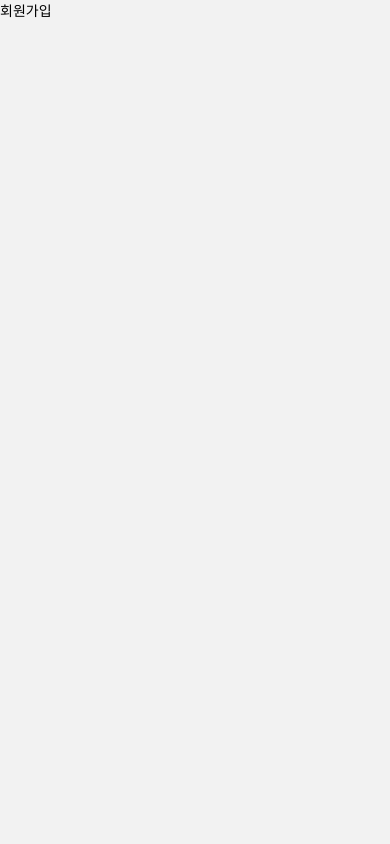
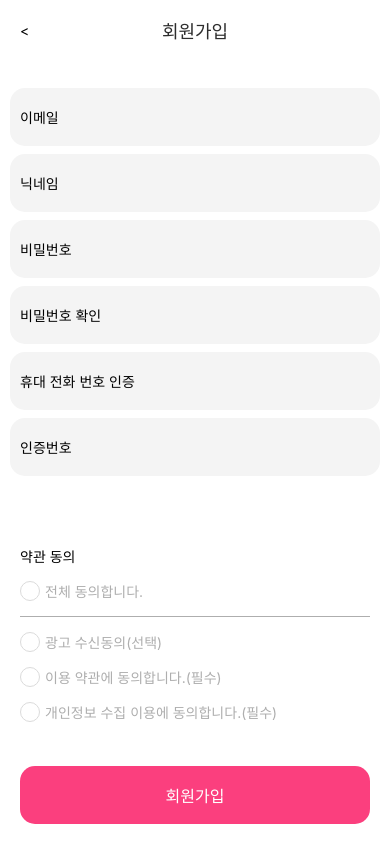
Before and after one commit to dnrgus1127/animores-client, a React Native app: screen /Join in a window 390 px wide. Built offline with nearby package versions, Linux system fonts and the light colour scheme.

Commit message:
공통 스타일 분리, 공통 컴포넌트 분리

```diff
--- a/App.tsx
+++ b/App.tsx
@@ -75,7 +75,23 @@ const App = () => {
                 )
               }}
             />
-            <Stack.Screen name="Join" component={JoinScreen} options={{ title: '회원가입' }} />
+            <Stack.Screen
+              name="Join"
+              component={JoinScreen}
+              options={{
+                title: '회원가입',
+                headerShown: true,
+                header: () => (
+                  <View style={{flexDirection: 'row', padding: 20, backgroundColor: '#fff', height: 60, alignItems: 'center'}}>
+                    <View style={{flex: 1}}><Text>&lt;</Text></View>
+                    <View style={{flex: 1, alignItems: 'center'}}>
+                      <Text style={styles.headerTitle}>회원가입</Text>
+                    </View>
+                    <View style={{flex: 1}}></View>
+                  </View>
+                )
+              }}
+            />
           </Stack.Navigator>
         </NavigationContainer>
       </SafeAreaProvider>
--- /dev/null
+++ b/src/components/BasicCheckbox.tsx
@@ -0,0 +1,67 @@
+import React, { useState } from 'react';
+import { View, Text, TextInput, StyleSheet, Pressable, Image } from "react-native";
+import { IconCheck } from '../assets/icons';
+import { commonStyles } from '../styles/commonStyles';
+
+export interface CheckboxProps {
+  isChecked: boolean;
+  disabled?: boolean;
+  onValueChangeHandler?: (checked: boolean) => void;
+  label?: React.ReactNode;
+  style?: StyleSheet;
+}
+
+const BasicCheckbox = (props: CheckboxProps) => {
+  const { isChecked, disabled, onValueChangeHandler, label } = props;
+
+  const onPressHandeler = () => {
+    if (onValueChangeHandler) {
+      onValueChangeHandler(!isChecked);
+    }
+  }
+
+  return (
+    <Pressable
+      style={styles.checkboxWrap}
+      disabled={disabled}
+      onPress={onPressHandeler}
+    >
+      <View
+        style={[
+          commonStyles.basicCheckbox,
+          isChecked && commonStyles.checked,
+          disabled && commonStyles.disabled,
+        ]}
+      >
+        {isChecked && (
+          <IconCheck style={commonStyles.checkboxIcon} />
+        )}
+      </View>
+
+      {label && (
+        <Text style={[
+          styles.autoLoginLabel,
+          isChecked && styles.checkedLabel,
+        ]}>
+          {label}
+        </Text>
+      )}
+    </Pressable>
+  )
+}
+
+export default BasicCheckbox
+
+
+const styles = StyleSheet.create({
+  checkboxWrap: {
+    flexDirection: 'row',
+    marginTop: 15,
+  },
+  autoLoginLabel: {
+    color: '#AEAEAE',
+  },
+  checkedLabel: {
+    color: '#000',
+  }
+});
--- /dev/null
+++ b/src/components/BasicInput.tsx
@@ -0,0 +1,29 @@
+import React, { useState } from 'react';
+import { TextInput } from "react-native";
+import { commonStyles } from '../styles/commonStyles';
+
+interface InputProps {
+  placeholder?: string;
+  secureTextEntry?: boolean;
+}
+
+const BasicInput = (props:InputProps) => {
+  const { placeholder, secureTextEntry } = props;
+  const [value, setValue] = useState('');
+
+  const onChangeText = (inputText:string) => {
+    setValue(inputText)
+  }
+
+  return (
+    <TextInput
+      style={commonStyles.commonTextInput}
+      onChangeText={onChangeText}
+      value={value}
+      placeholder={placeholder ? placeholder : ''}
+      secureTextEntry={secureTextEntry}
+    />
+  )
+}
+
+export default BasicInput
--- a/src/screens/auth/JoinScreen.tsx
+++ b/src/screens/auth/JoinScreen.tsx
@@ -1,14 +1,79 @@
-import React from "react";
-import { View, Text } from "react-native";
+import React, { useState } from 'react';
+import { View, StyleSheet, Pressable, Text } from "react-native";
+import { commonStyles } from "../../styles/commonStyles";
+import BasicInput from "../../components/BasicInput"
+import BasicCheckbox from "../../components/BasicCheckbox";
 
 const JoinScreen = () => {
+  const [isChecked, setChecked] = useState(false)
+
   return (
-    <View>
-      <Text>
-        회원가입
-      </Text>
+    <View style={commonStyles.container}>
+      <View style={styles.joinInputWrap}>
+        <BasicInput placeholder='이메일' />
+        <BasicInput placeholder='닉네임' />
+        <BasicInput placeholder='비밀번호' secureTextEntry={true} />
+        <BasicInput placeholder='비밀번호 확인' secureTextEntry={true} />
+        <BasicInput placeholder='휴대 전화 번호 인증' />
+        <BasicInput placeholder='인증번호' />
+      </View>
+      <View>
+        <View>
+          <Text style={{marginTop: 40}}>약관 동의</Text>
+          <BasicCheckbox
+            isChecked={isChecked}
+            onValueChangeHandler={() => setChecked(!isChecked)}
+            label='전체 동의합니다.'
+          />
+
+          <View style={commonStyles.commonRowContainer}>
+            <View style={[commonStyles.separator, {marginTop: 15}]} />
+          </View>
+
+          <BasicCheckbox
+            isChecked={isChecked}
+            onValueChangeHandler={() => setChecked(!isChecked)}
+            label='광고 수신동의(선택)'
+          />
+          <BasicCheckbox
+            isChecked={isChecked}
+            onValueChangeHandler={() => setChecked(!isChecked)}
+            label='이용 약관에 동의합니다.(필수)'
+          />
+          <BasicCheckbox
+            isChecked={isChecked}
+            onValueChangeHandler={() => setChecked(!isChecked)}
+            label='개인정보 수집 이용에 동의합니다.(필수)'
+          />
+        </View>
+      </View>
+      <Pressable
+        onPress={() => console.log('Pressed')}
+        style={styles.joinButton}
+        children={<Text style={styles.joinButtonText}>회원가입</Text>}
+      >
+      </Pressable>
     </View>
   )
 }
 
 export default JoinScreen
+
+const styles = StyleSheet.create({
+  joinInputWrap: {
+    alignItems: 'center',
+    marginHorizontal: 50,
+  },
+  joinButton: {
+    marginTop: 15,
+    height: 58,
+    justifyContent: 'center',
+    alignItems: 'center',
+    borderRadius: 15,
+    backgroundColor: '#FB3F7E',
+  },
+  joinButtonText: {
+    fontSize: 16,
+    color: '#fff',
+  },
+});
--- a/src/screens/auth/LoginScreen.tsx
+++ b/src/screens/auth/LoginScreen.tsx
@@ -1,86 +1,16 @@
 import React, { useState } from 'react';
 import { View, Text, TextInput, StyleSheet, Pressable, Image } from "react-native";
 import { IconCheck, IconSnsApple, IconSnsFacebook, IconSnsKakao, IconSnsNaver } from '../../assets/icons';
-
-// navigate pages
-import JoinScreen from "./JoinScreen";
-
-interface InputProps {
-  placeholder?: string;
-  secureTextEntry?: boolean;
-}
-export const BasicInput = (props:InputProps) => {
-  const { placeholder, secureTextEntry } = props;
-  const [value, setValue] = useState('');
-
-  const onChangeText = (inputText:string) => {
-    setValue(inputText)
-  }
-
-  return (
-    <TextInput
-      style={styles.commonTextInput}
-      onChangeText={onChangeText}
-      value={value}
-      placeholder={placeholder ? placeholder : ''}
-      secureTextEntry={secureTextEntry}
-    />
-  )
-}
+import { commonStyles } from '../../styles/commonStyles';
+import BasicInput from '../../components/BasicInput';
+import BasicCheckbox from '../../components/BasicCheckbox';
 
 
-interface CheckboxProps {
-  isChecked: boolean;
-  disabled?: boolean;
-  onValueChangeHandler?: (checked: boolean) => void;
-  label?: React.ReactNode;
-  style?: StyleSheet;
-}
-
-export const BasicCheckbox = (props: CheckboxProps) => {
-  const { isChecked, disabled, onValueChangeHandler, label } = props;
-
-  const onPressHandeler = () => {
-    if (onValueChangeHandler) {
-      onValueChangeHandler(!isChecked);
-    }
-  }
-
-  return (
-    <Pressable
-      style={styles.checkboxWrap}
-      disabled={disabled}
-      onPress={onPressHandeler}
-    >
-      <View
-        style={[
-          styles.basicCheckbox,
-          isChecked && styles.checked,
-          disabled && styles.disabled,
-        ]}
-      >
-        {isChecked && (
-          <IconCheck style={styles.checkboxIcon} />
-        )}
-      </View>
-
-      {label && (
-        <Text style={[
-          styles.autoLoginLabel,
-          isChecked && styles.checkedLabel,
-        ]}>
-          {label}
-        </Text>
-      )}
-    </Pressable>
-  )
-}
-
-const LoginScreen = () => {
+const LoginScreen = ({ navigation }: any) => {
   const [isChecked, setChecked] = useState(false)
 
   return (
-    <View style={styles.container}>
+    <View style={commonStyles.container}>
       <View style={styles.top}>
         <View style={styles.loginInputWrap}>
           <BasicInput placeholder='이메일' />
@@ -100,14 +30,14 @@ const LoginScreen = () => {
       </View>
 
       <View style={styles.middle}>
-        <View style={styles.commonRowContainer}>
-          <View style={styles.separator} />
+        <View style={commonStyles.commonRowContainer}>
+          <View style={commonStyles.separator} />
           <View>
             <Text style={{textAlign: 'center', paddingHorizontal:8, color: '#AEAEAE' }}>SNS 간편 로그인</Text>
           </View>
-          <View style={styles.separator} />
+          <View style={commonStyles.separator} />
         </View>
-        <View style={styles.commonRowContainer}>
+        <View style={commonStyles.commonRowContainer}>
           <View style={{marginTop: 20, flexDirection: 'row', justifyContent: 'space-around', width: '70%'}}>
             <Pressable
               onPress={() => console.log('apple Pressed')}
@@ -133,7 +63,7 @@ const LoginScreen = () => {
         </View>
       </View>
       <View style={styles.bottom}>
-        <View style={styles.commonRowContainer}>
+        <View style={commonStyles.commonRowContainer}>
           <Pressable
             onPress={() => console.log('아이디찾기')}
           >
@@ -141,7 +71,7 @@ const LoginScreen = () => {
               style={{color: '#AEAEAE'}}
             >아이디찾기</Text>
           </Pressable>
-          <View style={styles.verticalBar}></View>
+          <View style={commonStyles.verticalBar}></View>
           <Pressable
             onPress={() => console.log('비밀번호 찾기')}
           >
@@ -149,9 +79,9 @@ const LoginScreen = () => {
               style={{color: '#AEAEAE'}}
             >비밀번호 찾기</Text>
           </Pressable>
-          <View style={styles.verticalBar}></View>
+          <View style={commonStyles.verticalBar}></View>
           <Pressable
-            onPress={() => console.log('회원가입')}
+            onPress={() => navigation.navigate('Join')}
           >
             <Text>회원가입</Text>
           </Pressable>
@@ -165,17 +95,6 @@ export default LoginScreen
 
 
 const styles = StyleSheet.create({
-  container: {
-    flex: 1,
-    justifyContent: 'space-between',
-    backgroundColor: '#fff',
-    padding: 20,
-  },
-  commonRowContainer: {
-    flexDirection: 'row',
-    alignItems: 'center',
-    justifyContent: 'center',
-  },
   top: {
     flex: 0.55,
     paddingTop: 20,
@@ -185,40 +104,9 @@ const styles = StyleSheet.create({
     alignItems: 'center',
     marginHorizontal: 50,
   },
-  commonTextInput: {
-    marginTop: 8,
-    width: 370,
-    height: 58,
-    padding: 10,
-    backgroundColor: '#F4F4F4',
-    borderRadius: 15,
-  },
   checkboxWrap: {
     flexDirection: 'row',
     marginTop: 15,
-  },
-  basicCheckbox: {
-    borderColor: '#DBDBDB',
-    borderWidth: 1,
-    borderRadius: 10,
-    backgroundColor: '#fff',
-    width: 20,
-    height: 20,
-    marginRight: 5,
-    alignItems: 'center',
-  },
-  checked: {
-    borderColor: '#FB3F7E',
-    backgroundColor: '#FB3F7E',
-  },
-  disabled: {
-    backgroundColor: '#DBDBDB',
-  },
-  checkboxIcon: {
-    width: 14,
-    height: 10,
-    marginTop: 1,
-    marginLeft: 6,
   },
   autoLoginLabel: {
     color: '#AEAEAE',
@@ -249,16 +137,4 @@ const styles = StyleSheet.create({
     borderBottomLeftRadius: 20,
     borderBottomRightRadius: 20,
   },
-  separator: {
-    flex: 1,
-    height: 1,
-    backgroundColor: '#AEAEAE',
-  },
-  verticalBar: {
-    borderLeftWidth: 1,
-    borderLeftColor: '#AEAEAE',
-    height: 15,
-    marginLeft: 8,
-    marginRight: 8,
-  },
 });
--- /dev/null
+++ b/src/styles/commonStyles.js
@@ -0,0 +1,58 @@
+import { StyleSheet } from "react-native";
+
+export const commonStyles = StyleSheet.create({
+  container: {
+    flex: 1,
+    justifyContent: 'space-between',
+    backgroundColor: '#fff',
+    padding: 20,
+  },
+  commonRowContainer: {
+    flexDirection: 'row',
+    alignItems: 'center',
+    justifyContent: 'center',
+  },
+  commonTextInput: {
+    marginTop: 8,
+    width: 370,
+    height: 58,
+    padding: 10,
+    backgroundColor: '#F4F4F4',
+    borderRadius: 15,
+  },
+  basicCheckbox: {
+    borderColor: '#DBDBDB',
+    borderWidth: 1,
+    borderRadius: 10,
+    backgroundColor: '#fff',
+    width: 20,
+    height: 20,
+    marginRight: 5,
+    alignItems: 'center',
+  },
+  checked: {
+    borderColor: '#FB3F7E',
+    backgroundColor: '#FB3F7E',
+  },
+  disabled: {
+    backgroundColor: '#DBDBDB',
+  },
+  checkboxIcon: {
+    width: 14,
+    height: 10,
+    marginTop: 1,
+    marginLeft: 6,
+  },
+  separator: {
+    flex: 1,
+    height: 1,
+    backgroundColor: '#AEAEAE',
+  },
+  verticalBar: {
+    borderLeftWidth: 1,
+    borderLeftColor: '#AEAEAE',
+    height: 15,
+    marginLeft: 8,
+    marginRight: 8,
+  },
+})
```
